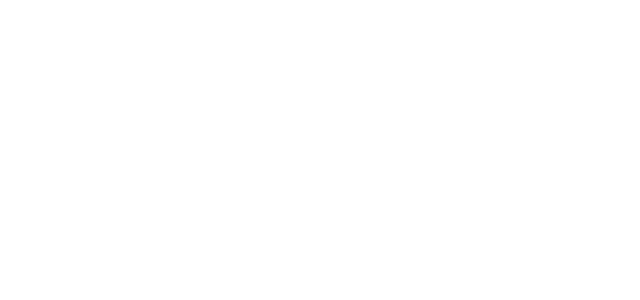
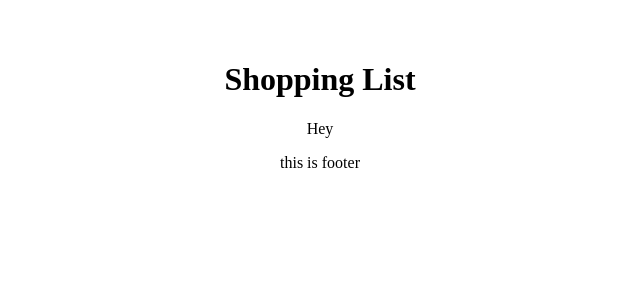
Before and after one commit to ChandanaMandarapu/All-React, a React (Vite) app in the folder allReact/: page / in a window 1280 px wide. Shown: the top 300 px of the page, without its empty margins (320-960 px from the left). Built offline with nearby package versions, Linux system fonts and the light colour scheme.

Commit message:
basic components

```diff
--- a/allReact/src/App.jsx
+++ b/allReact/src/App.jsx
@@ -1,8 +1,16 @@
-
+import Header from './components/Header'
+import Content from './components/Content'
+import Footer from './components/Footer'
 import './App.css'
 
 function App() {
-
+  return(
+    <div className='App'>
+    <Header />
+    <Content />
+    <Footer />
+    </div>
+  )
 }
 
 export default App
--- a/allReact/src/components/Content.jsx
+++ b/allReact/src/components/Content.jsx
@@ -0,0 +1,12 @@
+// import React from 'react'
+
+const Content = () => {
+  const handleNameChange = () => {
+    const names = ["krish", "karthik", "kushal"];
+    const int = Math.floor(Math.random() * 3);
+    return names[int];
+  };
+  return <main>Hey {handleNameChange}</main>;
+};
+
+export default Content;
--- a/allReact/src/components/Footer.jsx
+++ b/allReact/src/components/Footer.jsx
@@ -0,0 +1,11 @@
+// import React from 'react'
+
+const Footer = () => {
+  return (
+    <footer>
+        <p>this is footer</p>
+    </footer>
+  )
+}
+
+export default Footer
--- a/allReact/src/components/Header.jsx
+++ b/allReact/src/components/Header.jsx
@@ -0,0 +1,11 @@
+// import React from 'react'
+
+const Header = () => {
+  return (
+    <header>
+        <h1>Shopping List</h1>
+    </header>
+  )
+}
+
+export default Header
```
